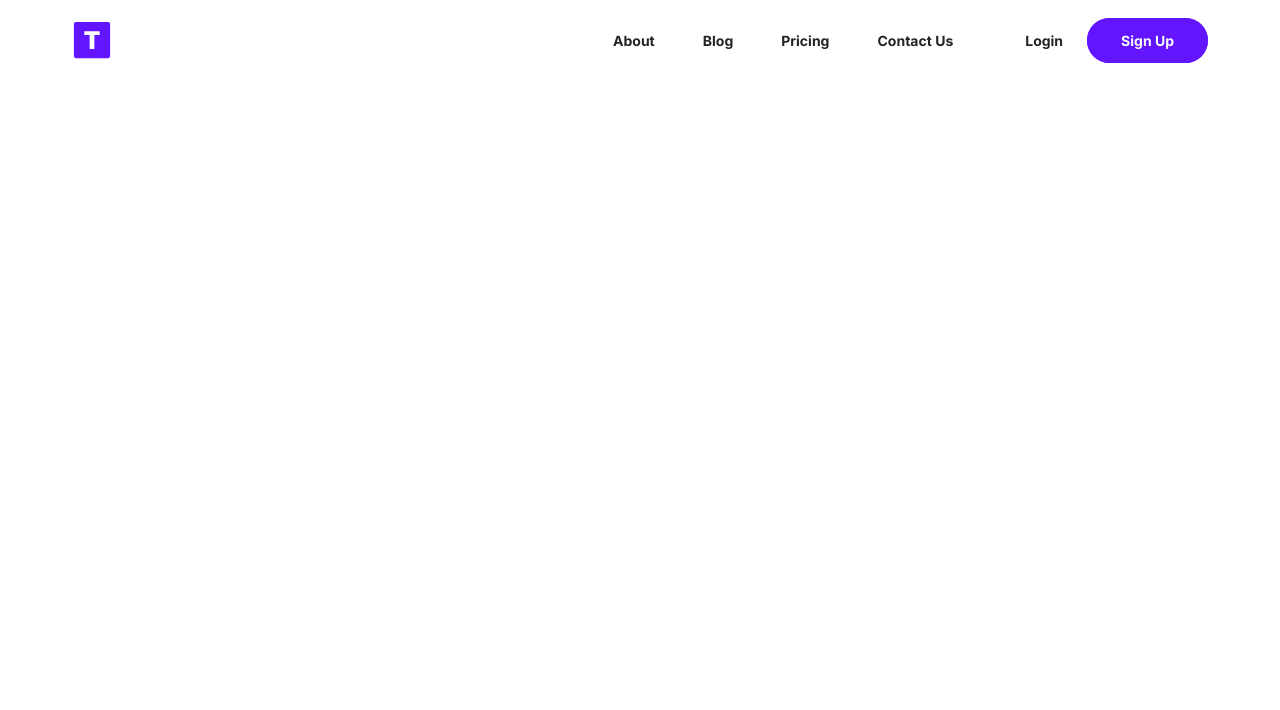
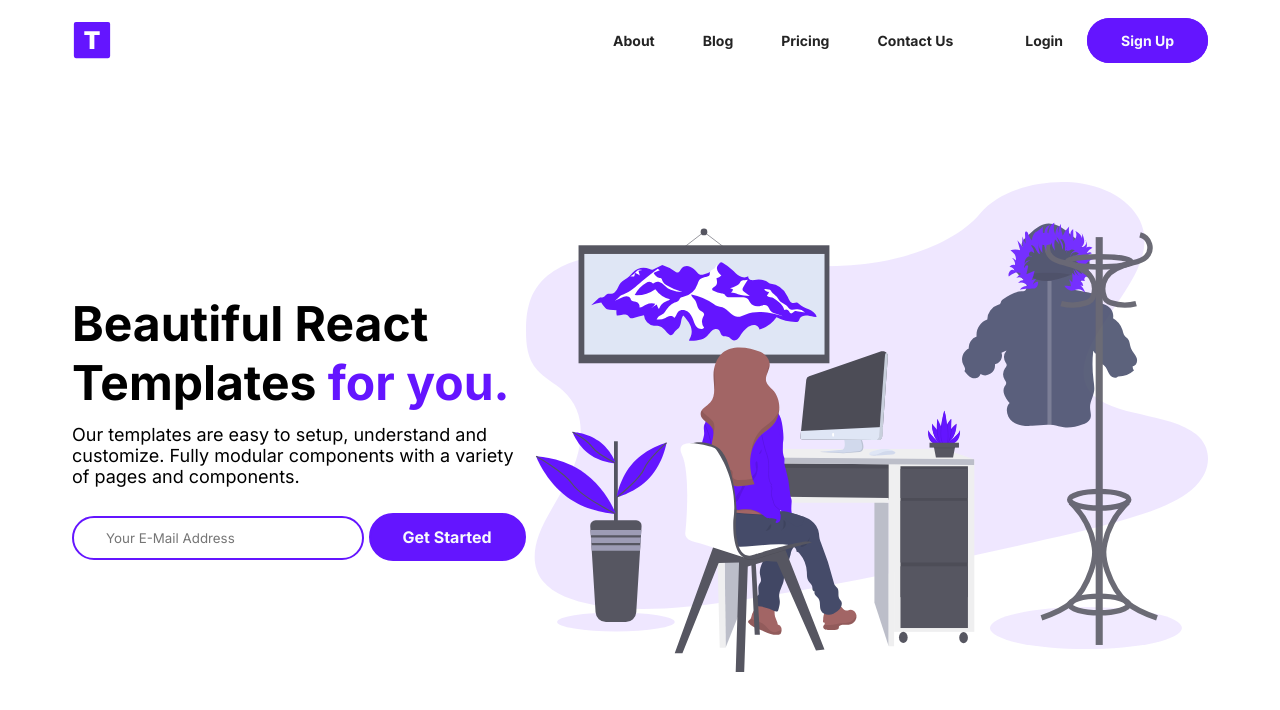
Before and after one commit to ryanmello/final-project-tutorial-w2, a plain HTML site: page index.html in a window 1280 px wide. Drawn offline with Linux system fonts and the light colour scheme.

Commit message:
landing page

```diff
--- a/index.html
+++ b/index.html
@@ -11,17 +11,48 @@
     <section id="landing">
       <nav>
         <div class="row nav__container">
-            <img class="logo" src="./assets/logo.2c489fc4.svg" alt="">
-            <ul class="nav__links">
-                <li><a href="#" class="nav__link nav__link--sections">About</a></li>
-                <li><a href="#" class="nav__link nav__link--sections">Blog</a></li>
-                <li><a href="#" class="nav__link nav__link--sections">Pricing</a></li>
-                <li><a href="#" class="nav__link nav__link--sections">Contact Us</a></li>
-                <li><a href="#" class="nav__link nav__link--login">Login</a></li>
-                <li><a href="#" class="nav__link nav__link--primary">Sign Up</a></li>
-            </ul>
+          <img class="logo" src="./assets/logo.2c489fc4.svg" alt="" />
+          <ul class="nav__links">
+            <li><a href="#" class="nav__link nav__link--sections">About</a></li>
+            <li><a href="#" class="nav__link nav__link--sections">Blog</a></li>
+            <li>
+              <a href="#" class="nav__link nav__link--sections">Pricing</a>
+            </li>
+            <li>
+              <a href="#" class="nav__link nav__link--sections">Contact Us</a>
+            </li>
+            <li><a href="#" class="nav__link nav__link--login">Login</a></li>
+            <li>
+              <a href="#" class="nav__link nav__link--primary">Sign Up</a>
+            </li>
+          </ul>
         </div>
       </nav>
     </section>
+    <header>
+      <div class="row">
+        <div class="header__container">
+          <div class="header__description">
+            <h1 class="header__heading">Beautiful React Templates <span class="purple">for you.</span></h1>
+            <p class="header__para">
+              Our templates are easy to setup, understand and customize. Fully
+              modular components with a variety of pages and components.
+            </p>
+            <div class="header__input">
+              <input class="header__email" type="text" placeholder="Your E-Mail Address">
+              <button class="header__button">Get Started</button>
+            </div>
+          </div>
+          <div class="header__img--wrapper">
+            <img
+              src="./assets/design-illustration-2.6da6a00b.svg"
+              class="header__img"
+              alt=""
+            />
+          </div>
+        </div>
+      </div>
+    </header>
+    <main></main>
   </body>
 </html>
--- a/style.css
+++ b/style.css
@@ -12,12 +12,23 @@ nav{
     display: flex;
 }
 
+img{
+    width: 100%;
+    height: 100%;
+}
+
 .row{
     width: 100%;
     max-width: 1200px;
     margin: 0 auto;
     padding: 0 32px;
 }
+
+.purple{
+    color: #6415ff;
+}
+
+
 
 /*
 
@@ -61,3 +72,52 @@ NAVEGATION BAR
     background-color: #6415ff;
     color: #F7FAFC;
 }
+
+
+/*
+
+HEADER
+
+*/
+
+.header__container{
+    display: flex;
+    padding-top: 100px;
+}
+
+.header__description{
+    width: 40%;
+    display: flex;
+    flex-direction: column;
+    justify-content: center;
+}
+
+.header__img--wrapper{
+    width: 60%;
+}
+
+.header__heading{
+    font-size: 48px;
+}
+
+.header__para{
+    font-size: 18px;
+    padding: 12px 0 26px 0;
+}
+
+.header__email{
+    border: 2px solid #6415ff;
+    border-radius: 24px;
+    padding: 12px 64px 12px 32px;
+}
+
+.header__button{
+    border: 2px solid #6415ff;
+    border-radius: 24px;
+    padding: 12px 32px;
+    background-color: #6415ff;
+    color: #F7FAFC;
+    font-weight: 700;
+    font-size: 16px;
+    z-index: 5;
+}
```
